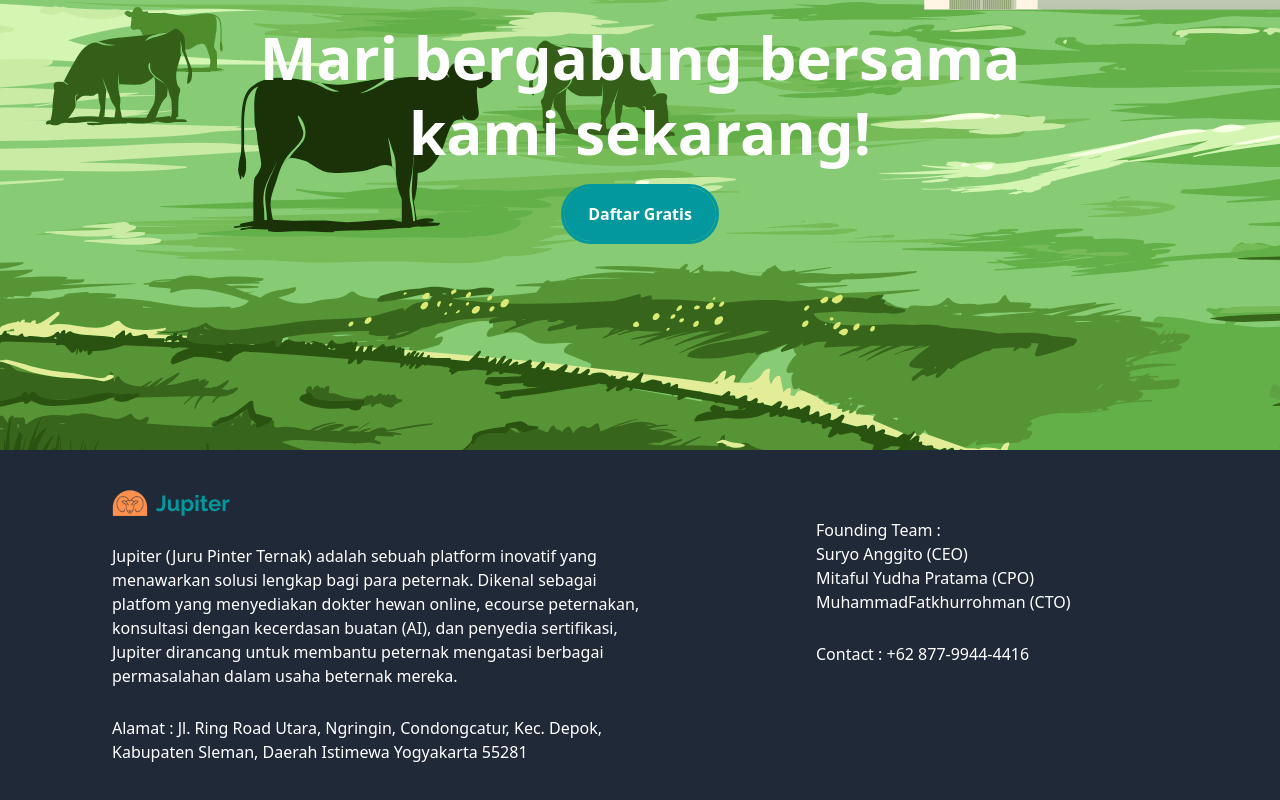
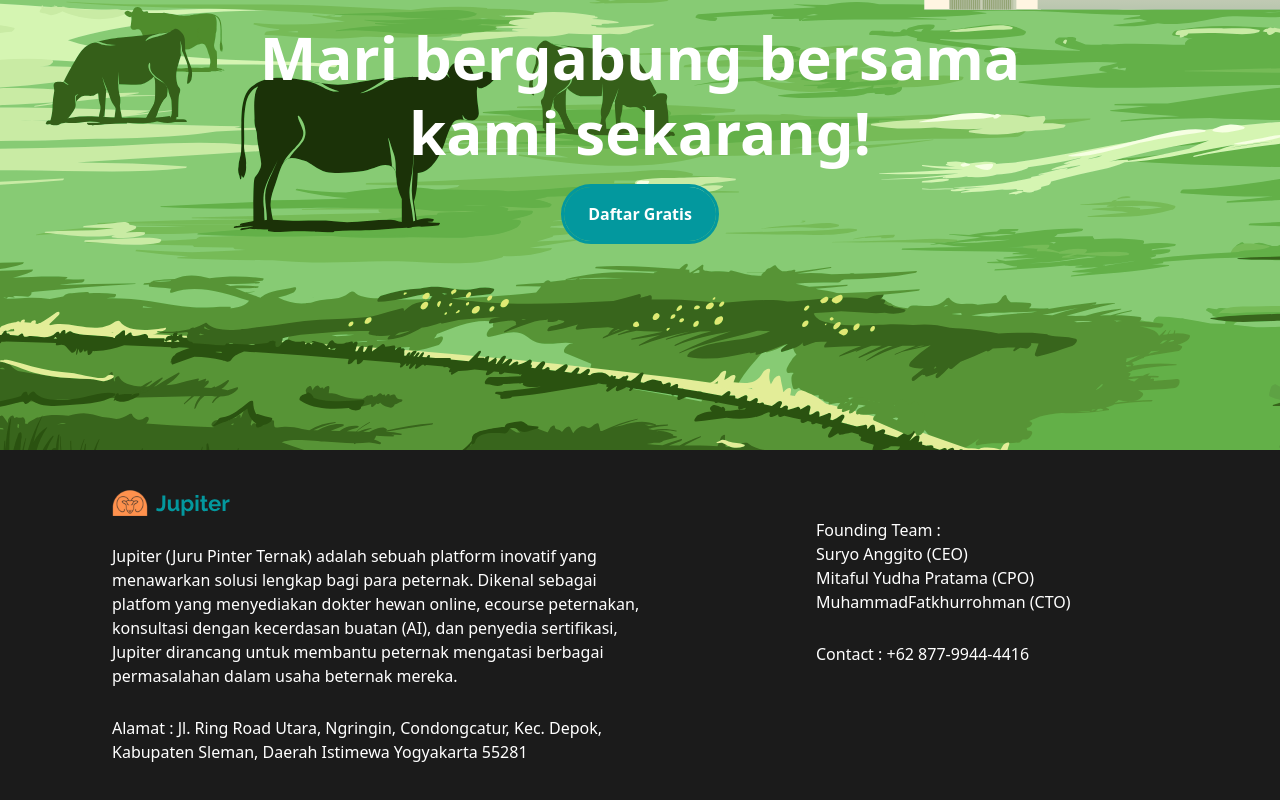
Before and after one commit to rohmnnn/jupiter, a Nuxt app: page / in a window 1280 px wide. Shown: the part 4170-4970 px from the top of the page. Built offline with nearby package versions, Linux system fonts and the light colour scheme.

Commit message:
change bg color footer

```diff
--- a/components/Footer.vue
+++ b/components/Footer.vue
@@ -1,5 +1,5 @@
 <template>
-  <div class="text-white font-regular flex jutstify-start bg-gray-800 px-28 py-10">
+  <div class="text-white font-regular flex jutstify-start bg-[#1B1B1B] px-28 py-10">
     <div class="w-4/6">
       <img src="/logo.svg" class="" alt="Logo" />
       <div class="w-3/4">
```
